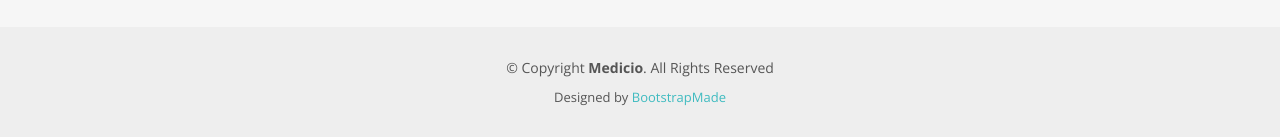
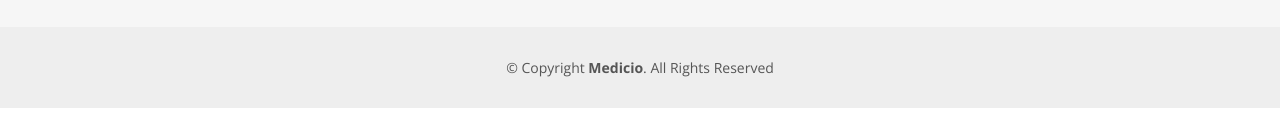
Before and after one commit to est422/medicalTemplate, a plain HTML site: page index.html in a window 1280 px wide. Shown: the part 9826-9963 px from the top of the page. After the commit the page ends 9934 px from the top, so only its background shows below. Drawn offline with nearby package versions, Linux system fonts and the light colour scheme.

Commit message:
changed header and footer original bootstrapname

```diff
--- a/index.html
+++ b/index.html
@@ -5,7 +5,7 @@
   <meta charset="utf-8">
   <meta content="width=device-width, initial-scale=1.0" name="viewport">
 
-  <title>Medicio Bootstrap Template - Index</title>
+  <title>Medicio Template - Index</title>
   <meta content="" name="description">
   <meta content="" name="keywords">
 
@@ -983,13 +983,13 @@
       <div class="copyright">
         &copy; Copyright <strong><span>Medicio</span></strong>. All Rights Reserved
       </div>
-      <div class="credits">
+      <!-- <div class="credits"> -->
         <!-- All the links in the footer should remain intact. -->
         <!-- You can delete the links only if you purchased the pro version. -->
         <!-- Licensing information: https://bootstrapmade.com/license/ -->
         <!-- Purchase the pro version with working PHP/AJAX contact form: https://bootstrapmade.com/medicio-free-bootstrap-theme/ -->
-        Designed by <a href="https://bootstrapmade.com/">BootstrapMade</a>
-      </div>
+        <!-- Designed by <a href="https://bootstrapmade.com/">BootstrapMade</a> -->
+      <!-- </div> -->
     </div>
   </footer><!-- End Footer -->
 
```
